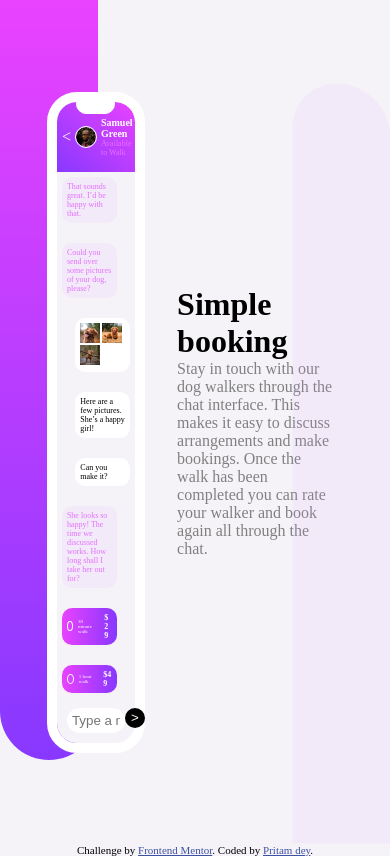
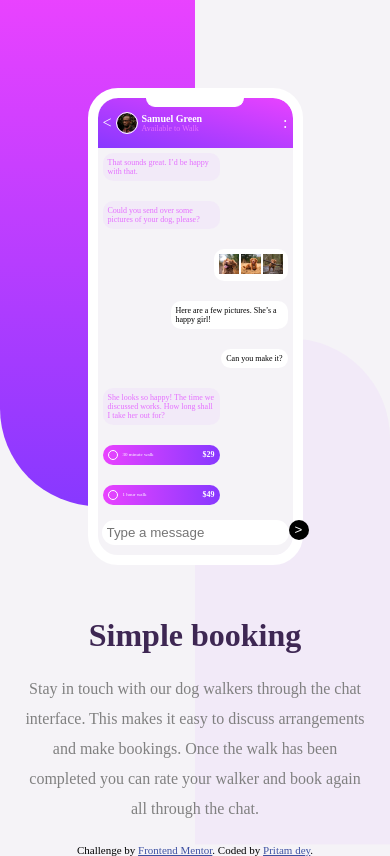
Before and after one commit to onlypritamdey/intermediate, a plain HTML site: page Project1/index.html in a window 390 px wide. Drawn offline with Linux system fonts and the light colour scheme.

Commit message:
Update index.html

```diff
--- a/Project1/index.html
+++ b/Project1/index.html
@@ -15,7 +15,6 @@
      padding:0;
      box-sizing:border-box;
      border: none;
-     outline: none;
     }
     body{
         background-color: hsl(270, 20%, 96%);
@@ -33,7 +32,7 @@
     top: 0;
     left: 0;
     width:25%;
-    height: 90%;
+    height: 80%;
     border-radius: 0 0 100px 100px;
     background: linear-gradient(hsl(293, 100%, 63%),hsl(264, 100%, 61%));
     }
@@ -78,7 +77,7 @@
     width: 100%;
     display: flex;
     align-items: center;
-    justify-content: space-around;
+    justify-content: space-between;
     }
 
     .r1 {
@@ -97,19 +96,16 @@
     .t1 h4 {
     font-size: 10px;
     }
-
     .t1 p {
     color:hsl(289, 100%, 72%);
     font-size: 8px;
     }
-
     #icon {
     height: 20px;
     width: 20px;
     border-radius: 50%;
     outline: 1px solid white;
     }
-
     .chat {
     position: relative;
     width: 100%;
@@ -117,28 +113,24 @@
     display: flex;
     flex-direction: column;
     }
-
     .chat-box {
     border-radius: 10px;
     margin: 5px;
     padding: 5px;
-    max-width: 70%;
+    max-width: 60%;
     font-size: 8px;
     word-break: break-word;
     }
-
     .left {
     color: hsl(289, 100%, 72%);
     align-self: flex-start;
     background-color: hsla(276, 100%, 81%, 10%);
     }
-
     .right {
     background-color: white;
     color: black;
     align-self: flex-end;
     }
-
     .right img {
     width: 20px;
     height: 20px;
@@ -162,52 +154,76 @@ background: linear-gradient(to right, hsl(293, 100%, 63%),hsl(264, 100%, 61%));
     font-size: 5px;
     }
     #price{
-    font-weight: bold;
+    font-weight: 900;
     }
     .bottom{
     position: relative;
     max-width: 100%;
-    padding: 10px;
+    margin: 10px;
+    padding: 0;
     }
     #enter{
     position: absolute;
-    right: 22.5;
-    top: 22.5;
+    right: 5;
+    top: 3.5;
     color: white;
     background-color: black;
     height: 20px;
     width: 20px;
     border-radius: 50%;
     }
-.bottom input {
+    .bottom input{
     position: relative;
-    width: 100%;
+    min-width: 100%;
     padding: 5px;
     border-radius: 20px;
+    margin: 0;
     }
-
     .txt{
     align-self: center;
     word-break: break-word;
     max-width: 40%;
     }
+    .txt h1{
+    color: hsl(271, 36%, 24%);
+    margin: 20px;
+    }
     .txt p{
+    line-height: 30px;
     font-size: 16px;
     color: grey;
     }
-
     .bg2{
     position: absolute;
     bottom: 0;
     right: 0;
     rotate: 180deg;
     width:25%;
-    height: 90%;
+    height: 80%;
     border-radius: 0 0 80px 100px;
     background-color: hsla(276, 100%, 81%, 10%);
     }
     .attribution { font-size: 11px; text-align: center; }
     .attribution a { color: hsl(228, 45%, 44%); }
+
+    @media(max-width:764px){
+        .main{
+            flex-direction: column;
+        }
+        .phone{
+            margin-top: 20%;
+            max-width: 50%;
+        }
+        .txt{
+            min-width: 90%;
+            text-align: center;
+        }
+        .bg1,.bg2{
+            min-width: 50%;
+            max-height: 60%;
+            z-index: -1;
+        }
+    }
   </style>
 </head>
 <body>
```
Lines whose indentation alone changed are shown as unchanged.
